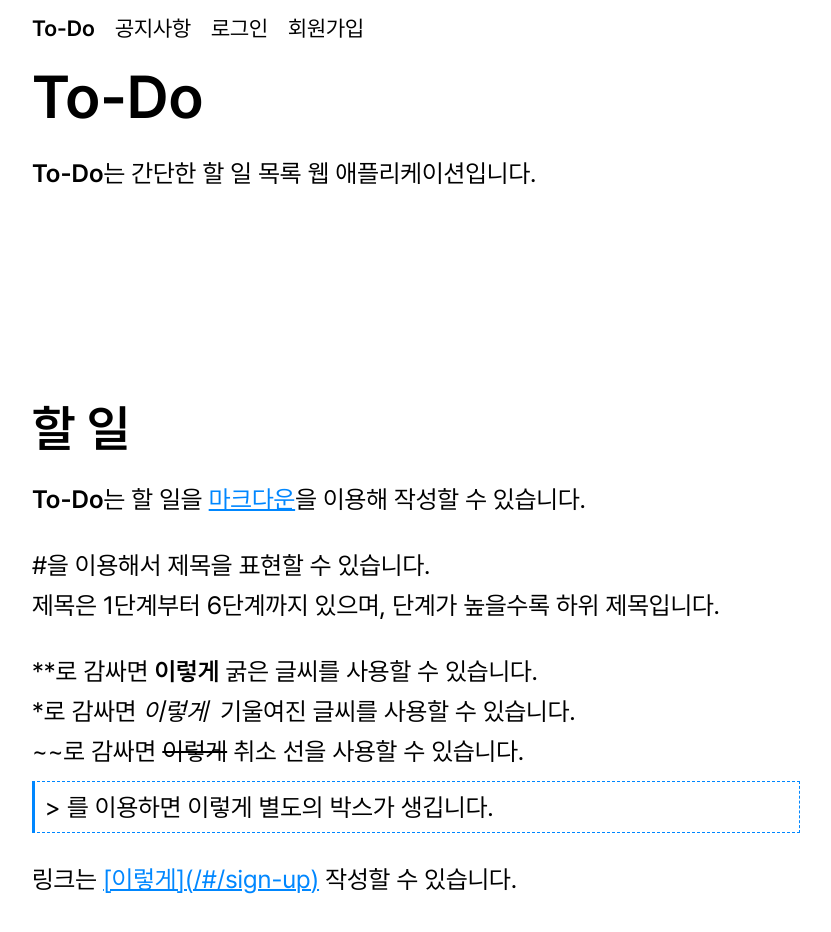
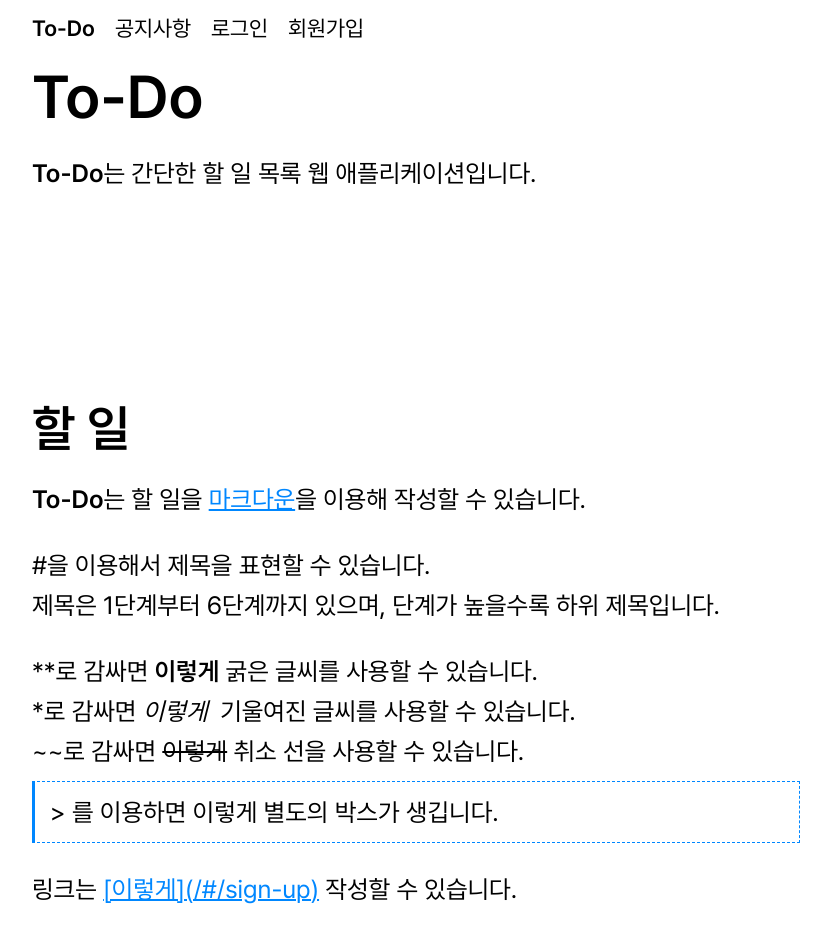
Before and after one commit to chick0/todo-api, a Svelte app: page / in a window 1280 px wide. Shown: the top 932 px of the page, without its empty margins (224-1055 px from the left). Built offline with nearby package versions, Linux system fonts and the light colour scheme.

Commit message:
chore: Update blockquote style

```diff
--- a/src/styles/app.css
+++ b/src/styles/app.css
@@ -71,7 +71,7 @@ a:hover:not(.button) {
 
 /* Block */
 blockquote {
-    padding: 5px;
+    padding: 10px;
     border: 1px dashed var(--blue);
     border-left: 3px solid var(--blue);
     margin-top: 5px;
```
